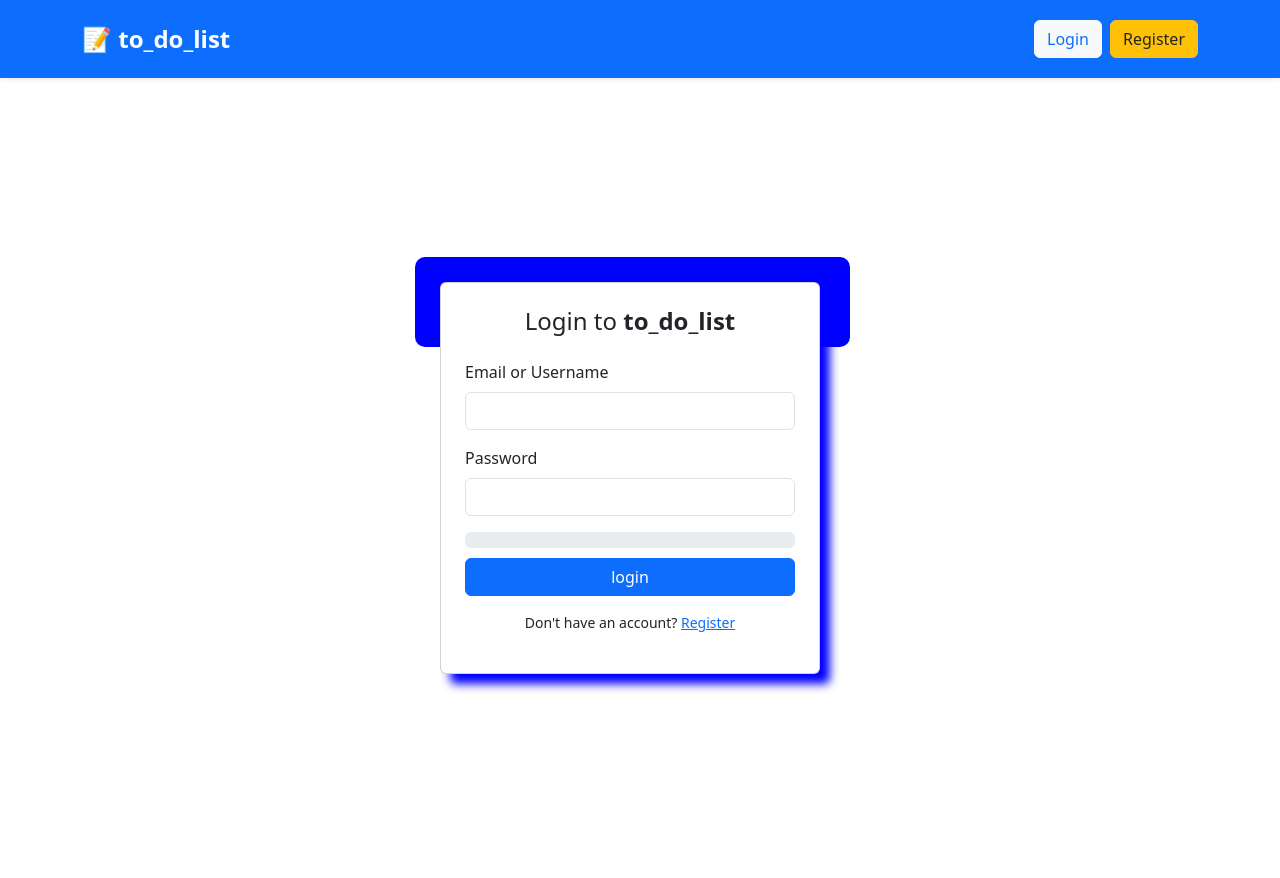
After one commit to abed-961/php_to_do_list, a PHP site: page /pages/login.php in a window 1280 px wide. The commit adds this page. Run offline with PHP 8.4, Linux system fonts and the light colour scheme; the template is opened without the code that fills it, so the values that code supplies are empty.

Commit message:
create the login page with the actions file

```diff
--- /dev/null
+++ b/pages/login.php
@@ -0,0 +1,90 @@
+<?php
+session_start();
+
+require_once "../templates/bootstrap_links.php";
+?>
+
+<!DOCTYPE html>
+<html lang="en">
+
+<head>
+    <meta charset="UTF-8">
+    <title>Login | To Do List</title>
+    <meta name="viewport" content="width=device-width, initial-scale=1">
+    <link rel="stylesheet" href="../styles/login_style.css">
+
+</head>
+
+<body>
+    <?php require_once "../templates/nav_bar.php"; ?>
+    <div class="d-flex justify-content-center align-items-center h-100">
+
+        <div style="width: 100%; max-width: 400px; ">
+            <div class="card shadow p-4  circle-flip " style="width: 100%; max-width: 380px;">
+                <h4 class="text-center mb-4">Login to <strong>to_do_list</strong></h4>
+
+                <?php if ($error): ?>
+                    <div class="alert alert-danger"><?= htmlspecialchars($error) ?></div>
+                <?php endif; ?>
+
+                <form method="POST" action="../actions/login.php" id="form1">
+                    <div class="mb-3">
+                        <label for="input_name" class="form-label">Email or Username</label>
+                        <input type="text" class="form-control" name="input" id="input_name" required>
+                    </div>
+
+                    <div class="mb-3">
+                        <label for="password" class="form-label">Password</label>
+                        <input type="password" class="form-control " name="password" id="password" required>
+                    </div>
+                    <div class="progress" style="margin-bottom: 10px;">
+                        <div class="progress-bar" style="width: 0%;" id="pass_progress">0%</div>
+                    </div>
+                    <div>
+                        <label style="color:red " id="msg"></label>
+                    </div>
+
+
+                    <input type="button" onclick="login_btn()" class="btn btn-primary w-100" value="login">
+
+                    <div class="text-center mt-3">
+                        <small>Don't have an account? <a href="register.php">Register</a></small>
+                    </div>
+                </form>
+            </div>
+        </div>
+
+    </div>
+
+    <script>
+        const input_name = document.getElementById("input_name");
+        const input_pass = document.getElementById("password");
+
+        input_pass.addEventListener("input", () => {
+            const progress_bar = document.getElementById("pass_progress");
+            if (event.target.value.length <= 8) {
+                value = (event.target.value.length * 100) / 8;
+                progress_bar.style.width = `${value}%`;
+                progress_bar.innerHTML = value + "%";
+            }
+        })
+
+        function login_btn() {
+            if ((input_name.value.length > 0) && input_pass.value.length >= 8) {
+                input_name.classList.remove("border-danger");
+                input_pass.classList.remove("border-danger");
+                document.getElementById("msg").textContent = "";
+                document.getElementById("form1").submit();
+            } else {
+
+                input_name.classList.add("border-danger");
+                input_pass.classList.add("border-danger");
+                document.getElementById("msg").textContent = "you have to insert the minimum length of characters.";
+            }
+        }
+
+    </script>
+
+</body>
+
+</html>
--- /dev/null
+++ b/styles/login_style.css
@@ -0,0 +1,15 @@
+.circle-flip::before {
+  content: "";
+  position: absolute;
+  width: 115%;
+  height: 90px;
+  border-radius: 10px;
+  background-color: blue;
+  z-index: -1;
+  transform: translateX(-50px) translateY(-50px);
+  animation: flip_cirlce 3s infinite linear;
+}
+
+.circle-flip {
+  box-shadow: 10px 10px 10px blue !important;
+}
--- a/templates/nav_bar.php
+++ b/templates/nav_bar.php
@@ -2,17 +2,14 @@
 // Example session variables (set these properly in your real login system)
 if (session_status() == PHP_SESSION_NONE)
     session_start();
-$isLoggedIn = isset($_SESSION['user']);  // true if logged in
-$userRole = $isLoggedIn ? $_SESSION['user']['role'] : null;  // e.g. 'admin' or 'user'
+// $isLoggedIn = isset($_SESSION['user']);  // true if logged in
+// $userRole = $isLoggedIn ? $_SESSION['user']['role'] : null;  // e.g. 'admin' or 'user'
 
 require_once "bootstrap_links.php";
-?>
 
 
-<?php
-session_start();
-$isLoggedIn = isset($_SESSION['user']);
-$userRole = $isLoggedIn ? $_SESSION['user']['role'] : null;
+// $isLoggedIn = isset($_SESSION['user']);
+// $userRole = $isLoggedIn ? $_SESSION['user']['role'] : null;
 ?>
 
 <!-- Bootstrap 5 Navbar -->
```
Also changed, not shown: actions/login.php (added, +46 -0 lines).
